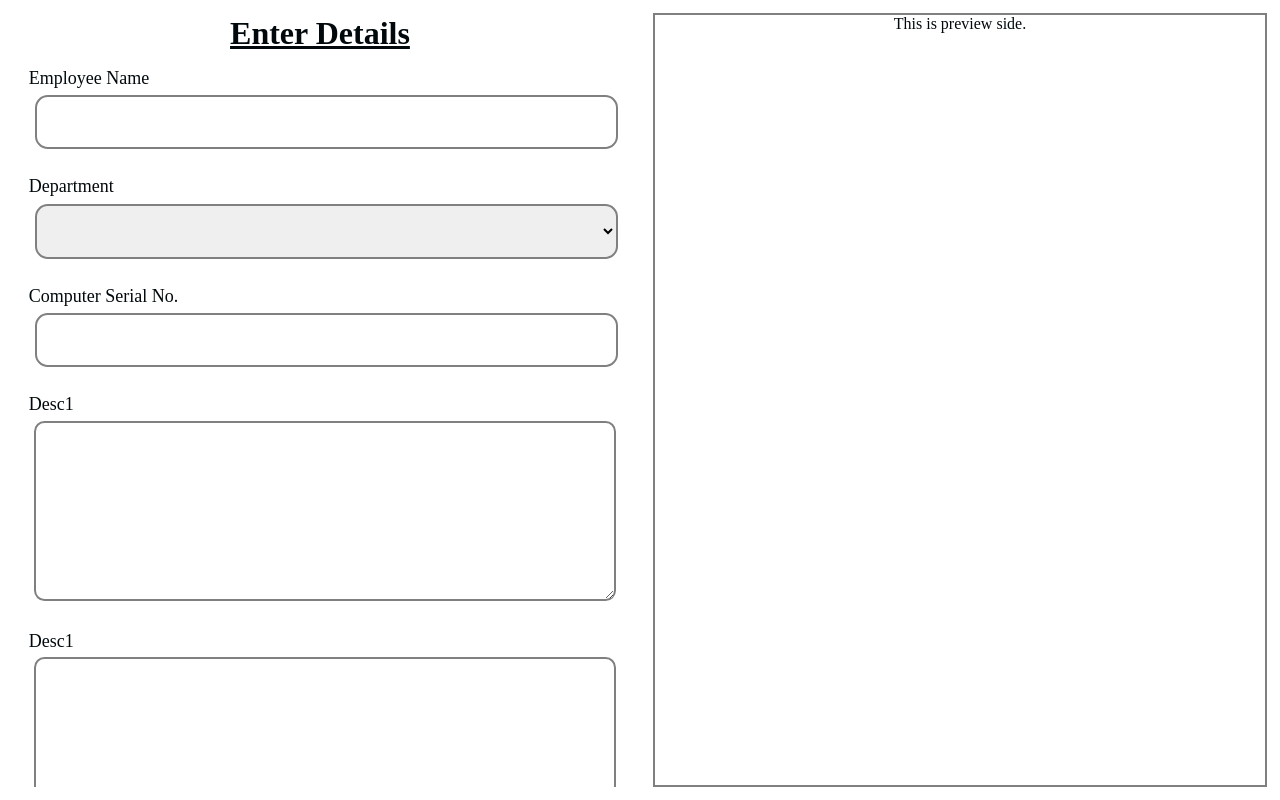
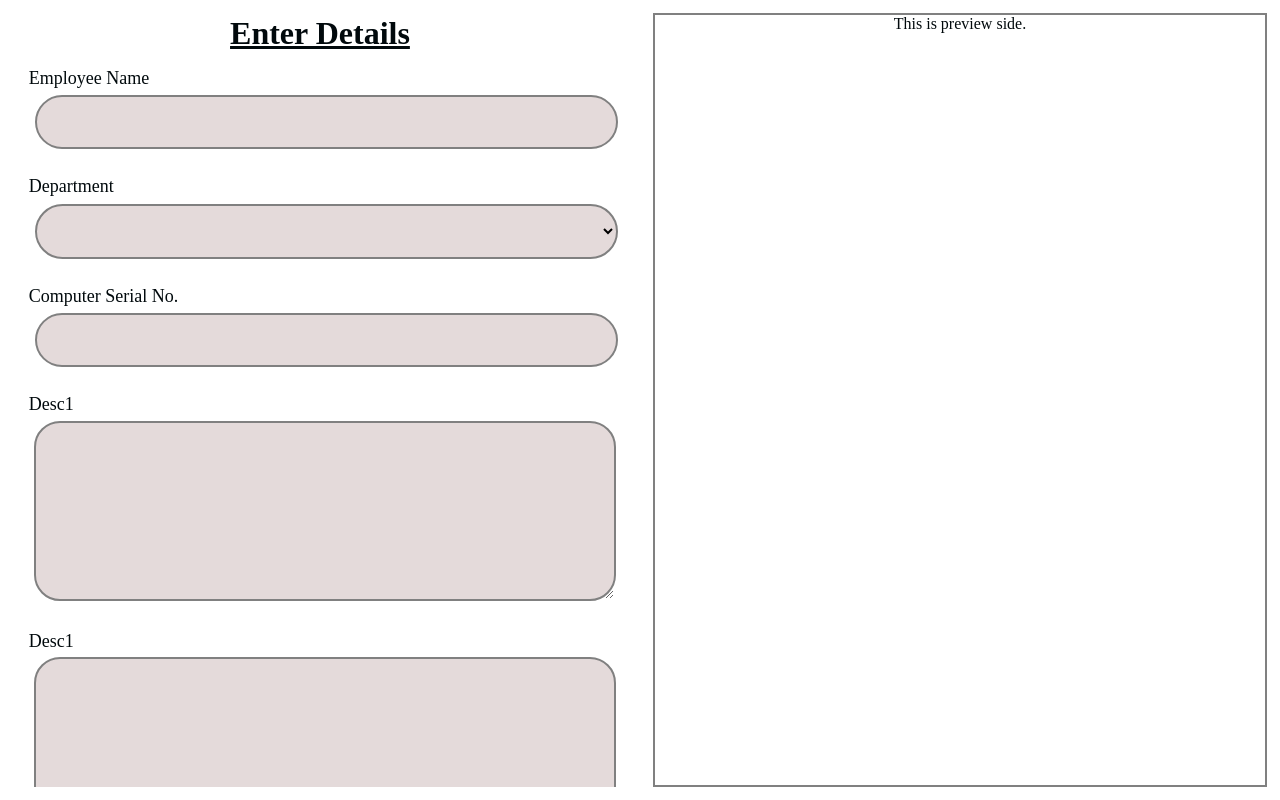
Before and after one commit to rohan030101/CCR-Generator, a plain HTML site: page generateCcr.html in a window 1280 px wide. Drawn offline with Linux system fonts and the light colour scheme.

Commit message:
changes some line in css for generateccr.html

```diff
--- a/main.css
+++ b/main.css
@@ -86,7 +86,8 @@ label {
   outline: none;
   margin: 0.4em;
   padding: 1em;
-  border-radius: 0.8em;
+  border-radius: 2em;
+  background-color: rgb(228, 218, 218);
   font-size: medium;
 }
 .generateccr {
```
